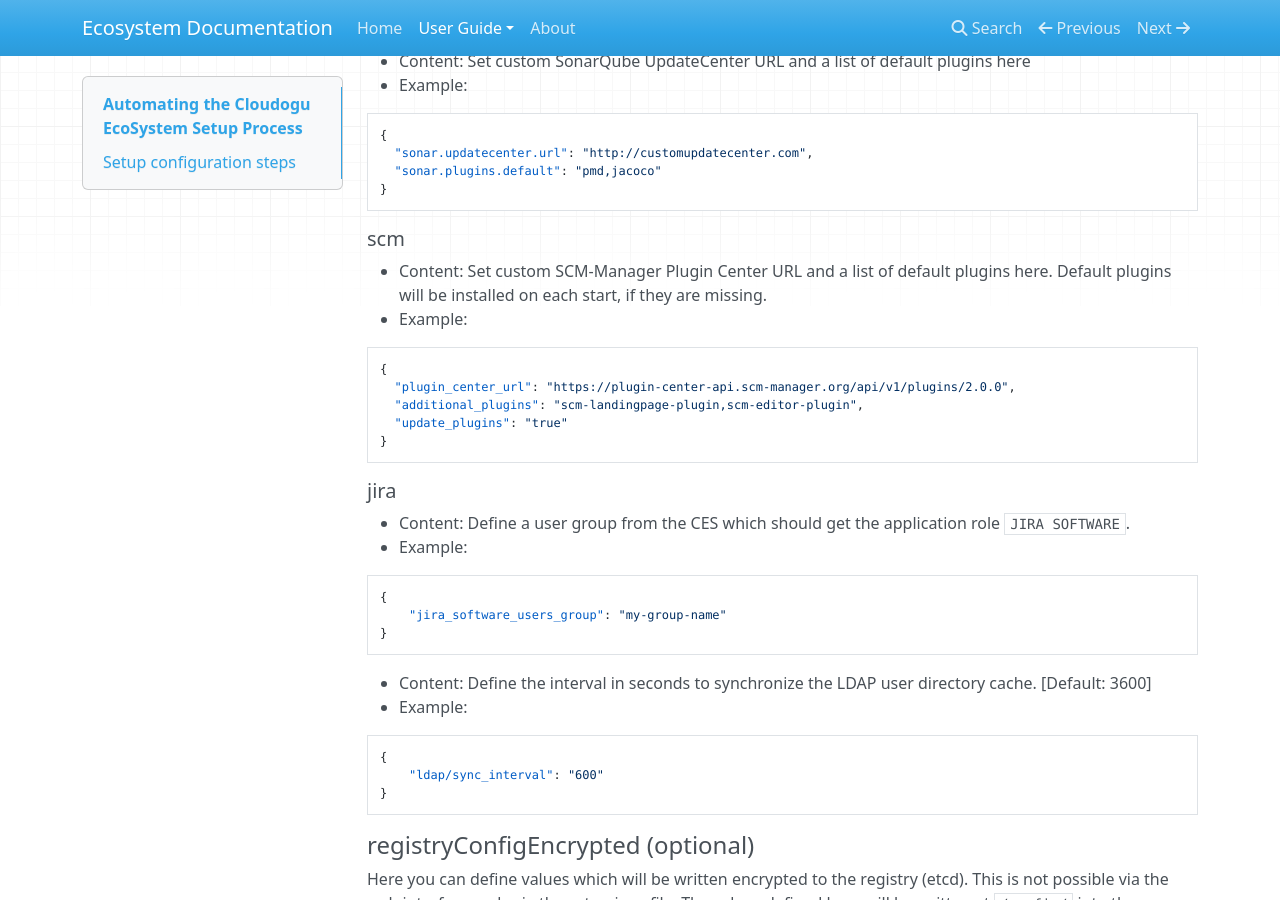
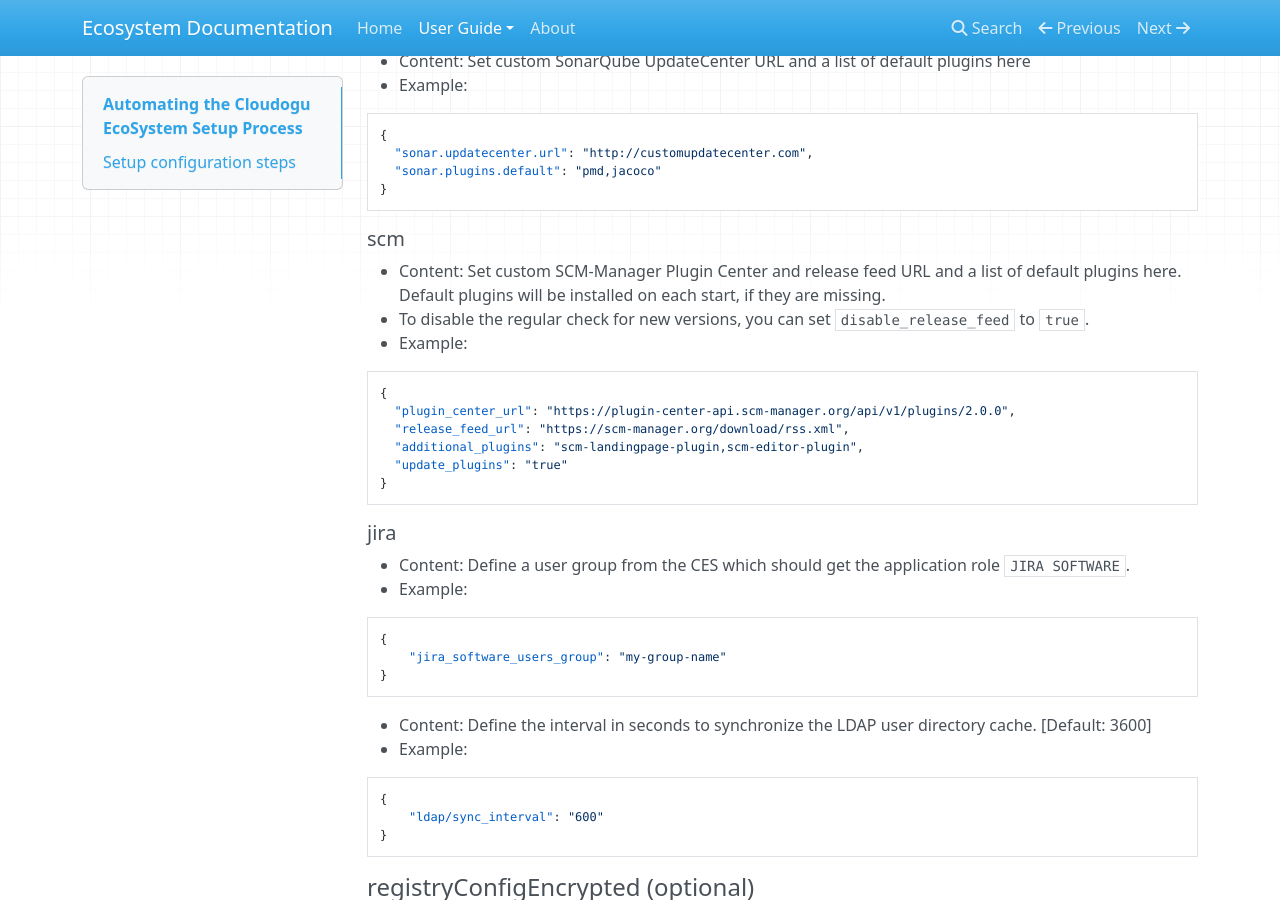
Before and after one commit to cloudogu/ecosystem, an MkDocs documentation site: the page built from docs/docs/user-guide/setup-json.md, in a window 1280 px wide and 900 px high, scrolled down 15346 px. Built offline with MkDocs 1.6.1, drawn with Linux system fonts in a browser that asks for light colours; nearby versions of some CDN libraries; old or Windows-style settings are respelled for this version of MkDocs.

Commit message:
Document RSS feed configuration for SCM-Manager

````diff
--- a/docs/docs/user-guide/setup-json.md
+++ b/docs/docs/user-guide/setup-json.md
@@ -712,12 +712,14 @@ It is also not possible to add the same hostnames as in global configuration in
 
 ##### scm
 
-- Content: Set custom SCM-Manager Plugin Center URL and a list of default plugins here. Default plugins will be installed on each start, if they are missing.
+- Content: Set custom SCM-Manager Plugin Center and release feed URL and a list of default plugins here. Default plugins will be installed on each start, if they are missing.
+- To disable the regular check for new versions, you can set `disable_release_feed` to `true`.
 - Example:
 
 ```
 {
   "plugin_center_url": "https://plugin-center-api.scm-manager.org/api/v1/plugins/2.0.0",
+  "release_feed_url": "https://scm-manager.org/download/rss.xml",
   "additional_plugins": "scm-landingpage-plugin,scm-editor-plugin",
   "update_plugins": "true"
 }
````
Also changed, not shown: docs/docs/user-guide/setup-json_de.md (+3 -1 lines).
